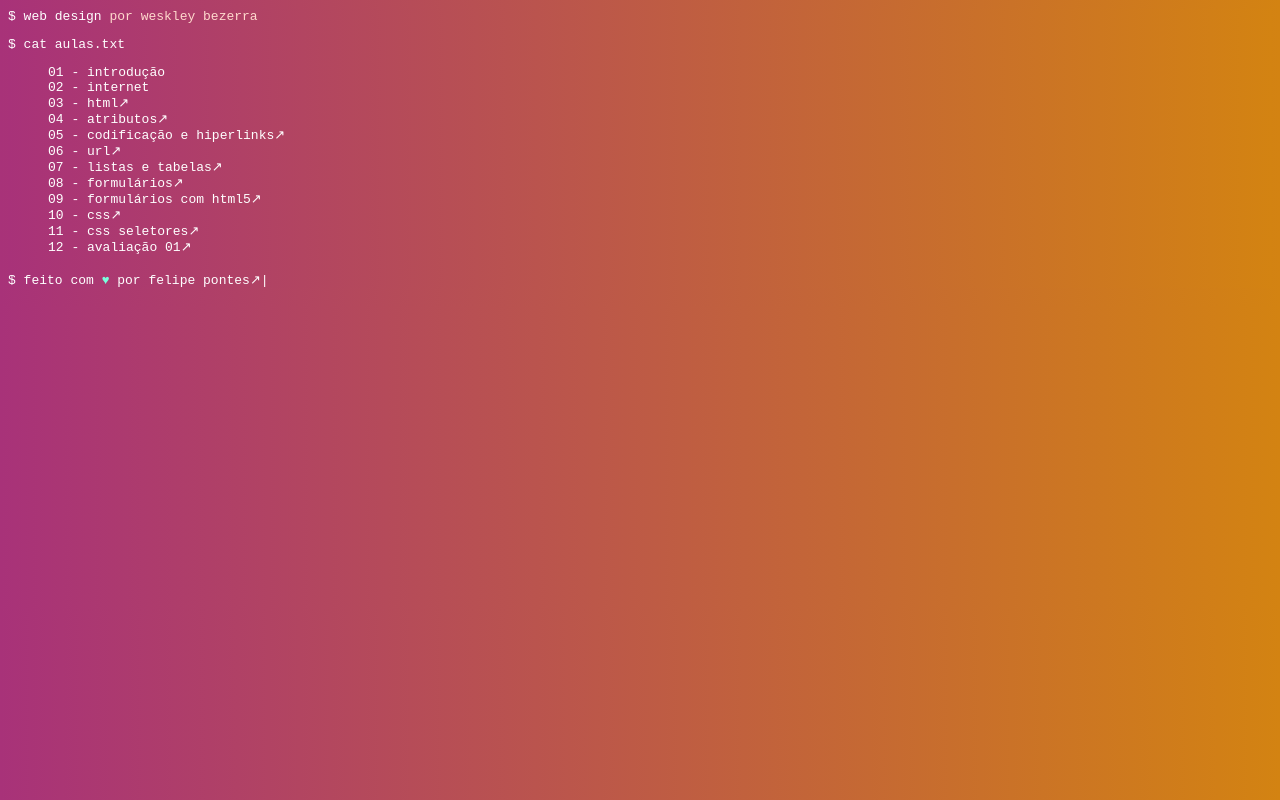
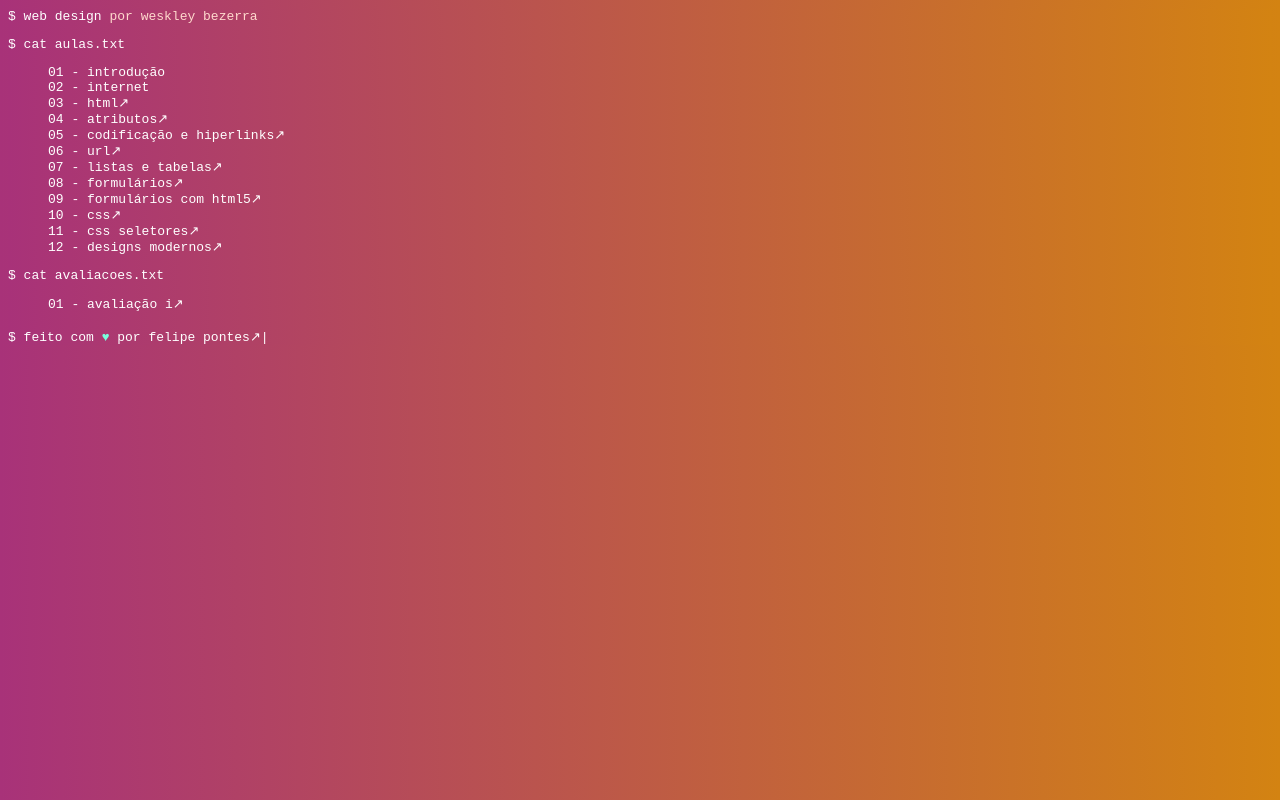
Before and after one commit to felipemfp/web-design, a plain HTML site: page index.html in a window 1280 px wide. Drawn offline with Linux system fonts and the light colour scheme.

Commit message:
Update directories

```diff
--- a/index.html
+++ b/index.html
@@ -26,7 +26,11 @@
             <li><a href="aula-09/">09 - Formulários com HTML5</a></li>
             <li><a href="aula-10/">10 - CSS</a></li>
             <li><a href="aula-11/">11 - CSS Seletores</a></li>
-            <li><a href="aula-12/">12 - Avaliação 01</a></li>
+            <li><a href="aula-12/">12 - Designs Modernos</a></li>
+        </ul>
+        <p class="line-console">cat avaliacoes.txt</p>
+        <ul>
+            <li><a href="avaliacao-01/">01 - Avaliação I</a></li>
         </ul>
     </main>
     <footer>
```
Also changed, not shown: avaliacao-01/categorias.html (renamed from aula-12/categorias.html), avaliacao-01/contato.html (renamed from aula-12/contato.html), avaliacao-01/css/main.css (renamed from aula-12/css/main.css), avaliacao-01/img/informatica/1.jpg (renamed from aula-12/img/informatica/1.jpg), avaliacao-01/img/informatica/2.jpg (renamed from aula-12/img/informatica/2.jpg), avaliacao-01/img/informatica/3.jpg (renamed from aula-12/img/informatica/3.jpg), avaliacao-01/img/livro/1-destaque.jpg (renamed from aula-12/img/livro/1-destaque.jpg), avaliacao-01/img/livro/1.jpg (renamed from aula-12/img/livro/1.jpg), avaliacao-01/img/livro/2.jpg (renamed from aula-12/img/livro/2.jpg), avaliacao-01/img/livro/3.jpg (renamed from aula-12/img/livro/3.jpg), avaliacao-01/index.html (renamed from aula-12/index.html), avaliacao-01/produto/detalhe.html (renamed from aula-12/produto/detalhe.html), avaliacao-01/produtos.html (renamed from aula-12/produtos.html), 2 other files.
